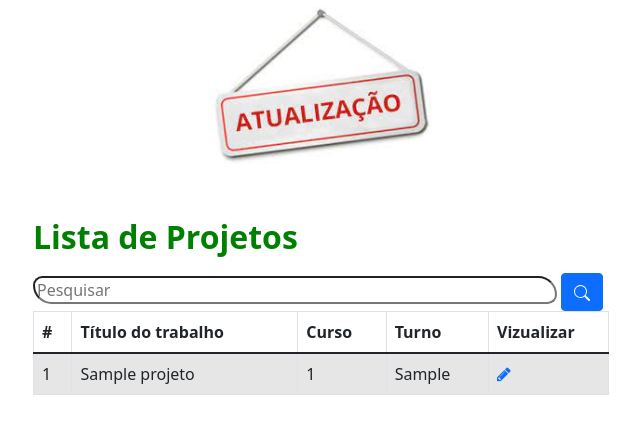
After one commit to ronyepeterson/expoceep2023, a PHP site: page /listaupdate.php in a window 1280 px wide. The commit adds this page. Shown: the top 434 px of the page, without its empty margins (319-959 px from the left). Run offline with PHP 8.4, Linux system fonts and the light colour scheme; a user stored in the database is signed in; tables that the repository leaves empty hold one stand-in row (values such as "Sample post"); some libraries are stand-ins or nearby versions.

Commit message:
novas atualizações

```diff
--- /dev/null
+++ b/listaupdate.php
@@ -0,0 +1,166 @@
+<?php
+include('verifica_login.php');
+
+require_once "conexao.php";
+if (!mysqli_set_charset($conexao, 'utf8')) {
+    printf('Error ao usar utf8: %s', mysqli_error($conexao));
+    exit;
+}
+?>
+
+<!DOCTYPE html>
+<html lang="en">
+<head>
+    <meta charset="UTF-8">
+    <meta http-equiv="content-type" content="text/html;charset=utf-8"/>
+    <title>Expoceep</title>
+    <link rel="stylesheet" href="https://stackpath.bootstrapcdn.com/bootstrap/4.5.2/css/bootstrap.min.css">
+    <link rel="stylesheet" href="https://maxcdn.bootstrapcdn.com/font-awesome/4.7.0/css/font-awesome.min.css">
+    <script src="https://code.jquery.com/jquery-3.5.1.min.js"></script>
+    <script src="https://cdn.jsdelivr.net/npm/popper.js@1.16.1/dist/umd/popper.min.js"></script>
+    <script src="https://stackpath.bootstrapcdn.com/bootstrap/4.5.2/js/bootstrap.min.js"></script>
+    <link rel="stylesheet" type="text/css" href="css/reset.css">
+	<link rel="stylesheet" type="text/css" href="css/style.css">
+    <link rel="stylesheet" type="text/css" href="css/fonts-icones.css">
+    <link href="https://cdn.jsdelivr.net/npm/bootstrap@5.0.2/dist/css/bootstrap.min.css" rel="stylesheet" integrity="sha384-EVSTQN3/azprG1Anm3QDgpJLIm9Nao0Yz1ztcQTwFspd3yD65VohhpuuCOmLASjC" crossorigin="anonymous">
+    <style>
+        .wrapper{
+            width: 600px;
+            margin: 0 auto;
+        }
+        table tr td:last-child{
+            width: 120px;
+        }
+        .box-search{
+            display: auto;
+            justify-content: center;
+            gap: .3%;
+        }
+        .cxpesquisa{
+	        border-radius: 10px 20px;
+            width: 91%;
+            height:100%;
+        }
+        .expoceep{
+            width:20%;
+            height:20%;
+            text-align:center;
+
+        }
+        h2{
+            color:Green;
+            Font-weight:bold;
+        }
+
+    </style>
+
+</head>
+<body>
+<center><img src="atua.jpg" class="expoceep"/></center>
+    <div class="wrapper">
+        <div class="container-fluid">
+            <div class="row">
+                <div class="col-md-12">
+                    <div class="mt-5 mb-3 clearfix">
+
+                        <h2>Lista de Projetos</h2>
+                    </div>
+
+                    <div class="box-search">
+        <input type="search"  placeholder="Pesquisar" id="pesquisar" class="cxpesquisa">
+        <button onclick="searchData()" class="btn btn-primary">
+            <svg xmlns="http://www.w3.org/2000/svg" width="16" height="16" fill="currentColor" class="bi bi-search" viewBox="0 0 16 16">
+                <path d="M11.742 10.344a6.5 6.5 0 1 0-1.397 1.398h-.001c.03.04.062.078.098.115l3.85 3.85a1 1 0 0 0 1.415-1.414l-3.85-3.85a1.007 1.007 0 0 0-.115-.1zM12 6.5a5.5 5.5 0 1 1-11 0 5.5 5.5 0 0 1 11 0z"/>
+            </svg>
+        </button>
+    </div>
+
+        </div><!-- Search -->
+
+    </div><!--Box Busca-->
+
+                    <?php
+
+                    // Include config file
+                    require_once "conexao.php";
+
+                    // SELECT NA TABELA PARA LISTAR
+                    $sql = "SELECT * FROM projeto";
+
+                    if(!empty($_GET['search']))
+    {
+        $data = $_GET['search'];
+        $sql = "SELECT * FROM projeto WHERE titulo LIKE '%$data%' ORDER BY idprojeto DESC";
+    }
+    else
+    {
+        $sql = "SELECT * FROM projeto ORDER BY idprojeto DESC";
+    }
+
+
+                    if($result = mysqli_query($conexao, $sql)){
+                        if(mysqli_num_rows($result) > 0){
+                            echo '<table class="table table-bordered table-striped">';
+                                echo "<thead>";
+                                    echo "<tr>";
+                                        // COLUNAS DA TABELA DE LISTAGEM COM OS NOMES DOS CAMPOS
+                                        echo "<th>#</th>";
+                                        echo "<th>Título do trabalho</th>";
+                                        echo "<th>Curso</th>";
+                                        echo "<th>  Turno   </th>";
+                                        echo "<th>Vizualizar</th>";
+                                    echo "</tr>";
+                                echo "</thead>";
+                                echo "<tbody>";
+                                while($row = mysqli_fetch_array($result)){
+                                    echo "<tr>";
+                                        echo "<td>" . $row['idprojeto'] . "</td>";
+                                        echo "<td>" . $row['titulo'] . "</td>";
+                                        echo "<td>" . $row['idcurso'] . "</td>";
+                                        echo "<td>" . $row['modalida_turno'] . "</td>";
+                                        echo "<td>";
+                                            echo '<a href="update.php?idprojeto='. $row['idprojeto'] .'" class="mr-3" title="Ver registro" data-toggle="tooltip"><span class="fa fa-pencil"></span></a>';
+                                            echo "</td>";
+                                    echo "</tr>";
+                                }
+                                echo "</tbody>";
+                            echo "</table>";
+                            // Free result set
+                            mysqli_free_result($result);
+                        } else{
+                            echo '<div class="alert alert-danger"><em>No records were found.</em></div>';
+                        }
+                    } else{
+                        echo "Oops! Something went wrong. Please try again later.";
+                    }
+
+                    // Close connection
+                    mysqli_close($conexao);
+
+                    ?>
+
+                </div>
+            </div>
+        </div>
+    </div>
+</body>
+<script>
+
+        $(document).ready(function(){
+            $('[data-toggle="tooltip"]').tooltip();
+        });
+
+    var search = document.getElementById('pesquisar');
+        search.addEventListener("keydown", function(event) {
+        if (event.key === "Enter")
+        {
+            searchData();
+        }
+    });
+        function searchData()
+    {
+        window.location = 'index.php?search='+search.value;
+    }
+
+    </script>
+</html>
```
Also changed, not shown: acesso.php (+6 -1 lines), update.php (+24 -26 lines), atua.jpg (added).
